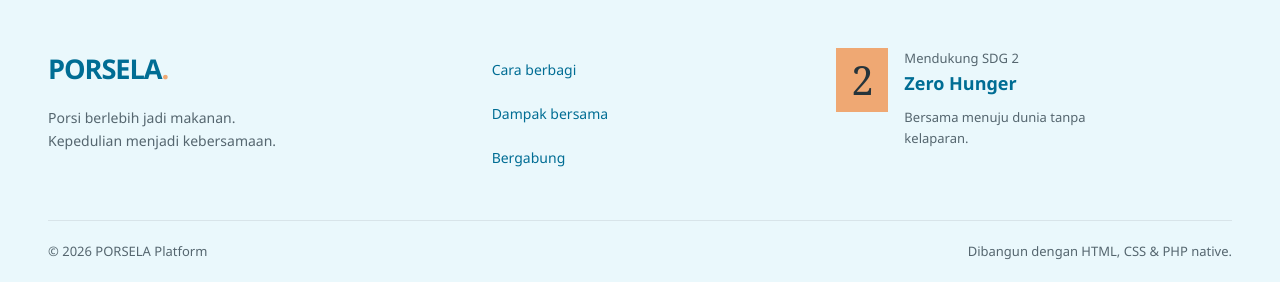
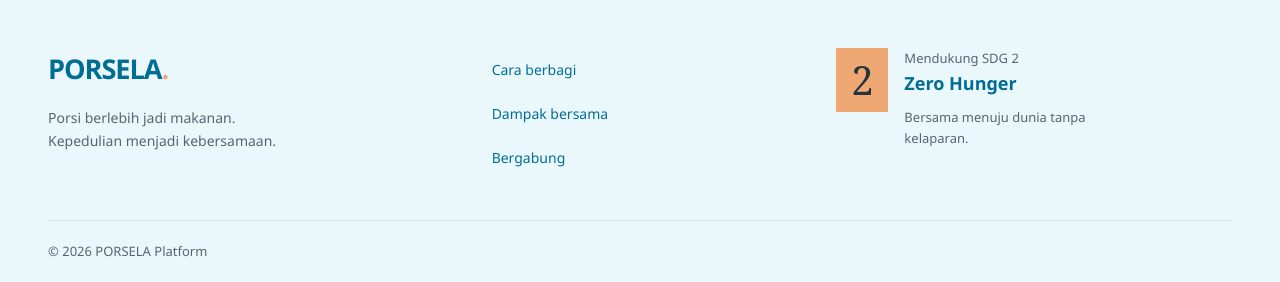
Before and after one commit to Zelphyrken/ZeroHunger, a PHP site: page /register.php in a window 1280 px wide. Shown: the part 1155-1437 px from the top of the page. Run offline with PHP 8.4, Linux system fonts and the light colour scheme.

Commit message:
Perubahan minor

```diff
--- a/includes/footer.php
+++ b/includes/footer.php
@@ -7,6 +7,6 @@
             </nav>
             <div class="site-sdg"><span class="site-sdg-number" aria-hidden="true">2</span><p>Mendukung SDG 2<strong>Zero Hunger</strong><span>Bersama menuju dunia tanpa kelaparan.</span></p></div>
         </div>
-        <div class="site-footer-bottom"><p>&copy; <?= date('Y') ?> PORSELA Platform</p><p>Dibangun dengan HTML, CSS &amp; PHP native.</p></div>
+        <div class="site-footer-bottom"><p>&copy; <?= date('Y') ?> PORSELA Platform</p></div>
     </div>
 </footer>
```
